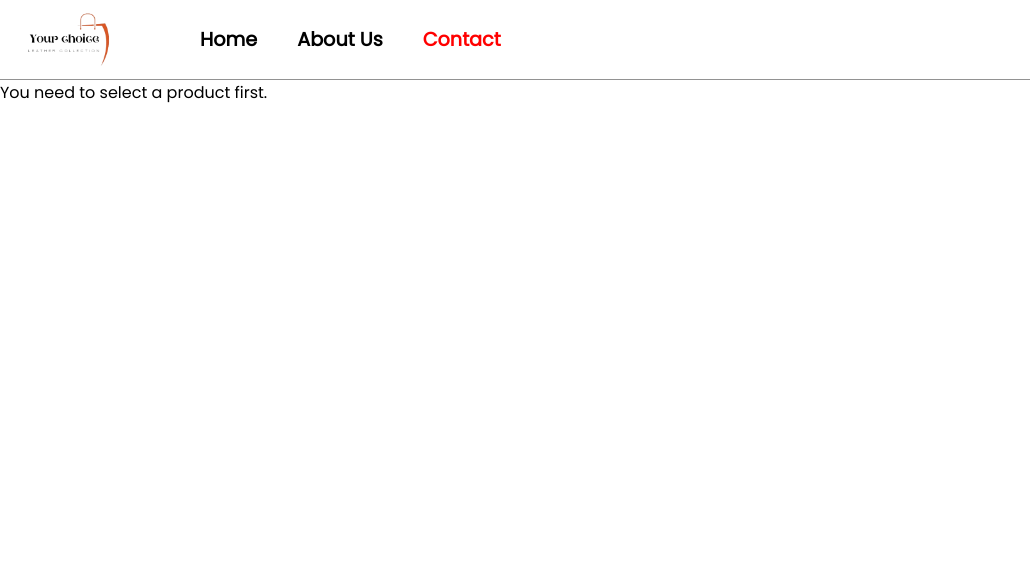
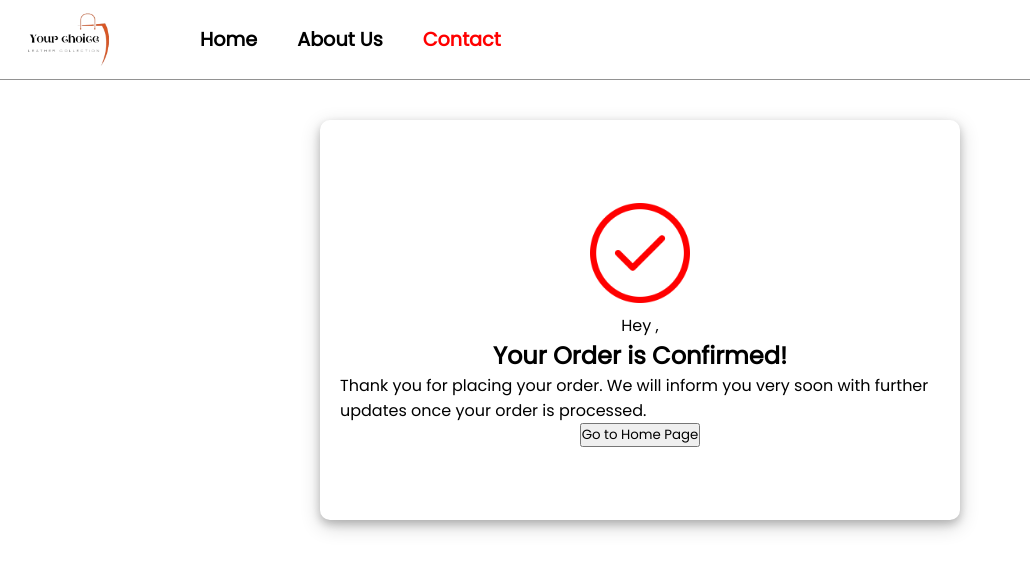
Before and after one commit to huzaifakhan0308/your-choice-frontend, a Next.js app: page /buyProduct in a window 1280 px wide. Shown: the top 570 px of the page, without its empty margins (0-1030 px from the left). Built offline with nearby package versions, Linux system fonts and the light colour scheme; a web font is replaced by a local one.

Commit message:
add styles to order confirmation

```diff
--- a/app/buyProduct/page.jsx
+++ b/app/buyProduct/page.jsx
@@ -1,9 +1,10 @@
 "use client";
-import React, { useEffect, useState } from 'react'
+import React, { useEffect, useState, useRef } from 'react'
 import Navbar from '../navbar/navbar'
 import styles from './page.module.css'
 import menShoes from '../../assets/menShoes.jpeg';
 import shoes from '../../assets/shoes.jpg'
+import done from '../../public/done.png'
 
 function Contact() {
   const products = [
@@ -16,7 +17,8 @@ function Contact() {
       gender: "female",
       type: "shoes",
       _id: "1",
-      sizes: [7, 8, 9, 10, 11]
+      sizes: [7, 8, 9, 10, 11],
+      quantity: 3
     },
     {
       title: "handbag",
@@ -27,7 +29,8 @@ function Contact() {
       gender: "male",
       type: "handbag",
       _id: "2",
-      sizes: [7, 8, 9, 10, 11]
+      sizes: [7, 8, 9, 10, 11],
+      quantity: 3
     },
     {
       title: "jackets",
@@ -38,7 +41,8 @@ function Contact() {
       gender: "kid",
       type: "jackets",
       _id: "3",
-      sizes: [3, 4, 5, 6, 7]
+      sizes: [3, 4, 5, 6, 7],
+      quantity: 4
     },
     {
       title: "shoes",
@@ -49,7 +53,8 @@ function Contact() {
       gender: "female",
       type: "shoes",
       _id: "4",
-      sizes: [7, 8, 9, 10, 11]
+      sizes: [7, 8, 9, 10, 11],
+      quantity: 5
     },
     {
       title: "shoes",
@@ -60,7 +65,8 @@ function Contact() {
       gender: "female",
       type: "shoes",
       _id: "5",
-      sizes: [7, 8, 9, 10, 11]
+      sizes: [7, 8, 9, 10, 11],
+      quantity: 2
     },
     {
       title: "shoes",
@@ -71,7 +77,8 @@ function Contact() {
       gender: "female",
       type: "shoes",
       _id: "6",
-      sizes: [7, 8, 9, 10, 11]
+      sizes: [7, 8, 9, 10, 11],
+      quantity: 3
     }
   ]
 
@@ -81,16 +88,18 @@ function Contact() {
     size: '',
   });
 
-  const firstNameRef = React.useRef();
-  const lastNameRef = React.useRef();
-  const addressRef = React.useRef();
-  const phoneRef = React.useRef();
-  const emailRef = React.useRef();
-  const cityRef = React.useRef();
-  const stateRef = React.useRef();
-  const zipRef = React.useRef();
+  const firstNameRef = useRef();
+  const lastNameRef = useRef();
+  const addressRef = useRef();
+  const phoneRef = useRef();
+  const emailRef = useRef();
+  const cityRef = useRef();
+  const stateRef = useRef();
+  const zipRef = useRef();
 
   const [quantity, setQuantity] = useState(1);
+  const [successfullPage, setSuccessfullPage] = useState(true);
+  const [enoughQuantity, setEnoughQuantity] = useState(false);
 
   useEffect(() => {
     let data = JSON.parse(localStorage.getItem("yourChoice-purchase-details"))
@@ -121,6 +130,7 @@ function Contact() {
     };
 
     console.log("Form Values:", formData);
+    setSuccessfullPage(true)
 
     localStorage.setItem("yourChoice-purchase-details", JSON.stringify(""));
     setDetails({
@@ -131,10 +141,15 @@ function Contact() {
   };
 
   const increaseQuantity = () => {
-    setQuantity(prevQuantity => prevQuantity + 1);
+    if (quantity === products.find((product) => product._id === details.productId)?.quantity) {
+      setEnoughQuantity(true)
+    }else{
+      setQuantity(prevQuantity => prevQuantity + 1);
+    }
   };
 
   const decreaseQuantity = () => {
+    setEnoughQuantity(false)
     setQuantity(prevQuantity => Math.max(prevQuantity - 1, 1));
   };
 
@@ -143,11 +158,25 @@ function Contact() {
         <Navbar />
       <div className={styles.container}>
           {!details.productId ? (
-            <p>You need to select a product first.</p>
+            <>
+              {successfullPage ?
+                <div className={styles.successfullPage}>
+                  <img src={done.src} alt="" />
+                  <p>Hey {firstNameRef.current && firstNameRef.current.value ? firstNameRef.current.value + " " + lastNameRef.current.value : ""},</p>
+                  <h2>Your Order is Confirmed!</h2>
+                  <p>
+                    Thank you for placing your order. We will inform you very soon with further updates once your order is processed.
+                  </p>
+                  <button>Go to Home Page</button>
+                </div>
+                :
+                <p style={{ marginTop: "10vh" }} >Oops! something went wrong wait for few seconds or select any product again.</p>
+              }
+            </>
           ) : (
             <>
               <form className="row g-3" onSubmit={handleSubmit}>
-                <h1>Your <span style={{ color: "red"}}>Choice</span> Shop!</h1>
+                  <h1>Thank you for choosing Your <span style={{ color: "red"}}>Choice</span> Shop!</h1>
                 <div className="col-md-6">
                   <label className="form-label">First name</label>
                   <input type="text" className="form-control" id="inputEmail4" ref={firstNameRef} required />
@@ -195,7 +224,7 @@ function Contact() {
                 <img src={products.find((product) => product._id === details.productId)?.img[0].src || ""} alt="" />
                 <h2>{details ? products.find((product) => product._id === details.productId)?.title : ""}</h2>
                 <p>Total Rs: {details ? products.find((product) => product._id === details.productId)?.price * quantity : ""}</p>
-                <div className={styles.colorDiv} style={{ color: "red"}} >Selected Color :<br />
+                <div className={styles.colorDiv} style={{ color: "red"}} >Selected Color:<br />
                   <div style={{ backgroundColor: details ? details.color : "" }}></div>
                 </div>
                 <p className={styles.selectedSize}>Selected Size: <span>{details ? details.size : ""}</span></p>
@@ -206,7 +235,16 @@ function Contact() {
                       <h4>{quantity}</h4>
                     <button onClick={increaseQuantity}>+</button>
                   </div>
+                    <p
+                      style={{ display: enoughQuantity ? "block" : "none", fontWeight: 'lighter', color: "red" }} >
+                        we have only  <span style={{ fontWeight: 'bolder' }}>
+                        {products.find((product) => product._id === details.productId)?.quantity}</span> items of this type
+                    </p>
                 </div>
+                <p className={styles.delivery}>
+                  Free delivery is offered for locations within the Nowshera to Peshawar range<br />
+                  For other cities, delivery charges will apply, we will notify you on the provided contact number after receiving your order. <br />
+                </p>
               </div>
             </>
           )}
--- a/app/buyProduct/page.module.css
+++ b/app/buyProduct/page.module.css
@@ -1,8 +1,30 @@
 .container {
     display: flex;
+    justify-content: center;
     flex-direction: column;
     width: 100%;
     min-height: 92vh;
+}
+
+.successfullPage {
+    display: flex;
+    justify-content: center;
+    align-items: center;
+    flex-direction: column;
+    padding: 20px;
+    width: 50%;
+    height: 50vh;
+    margin-top: 5vh;
+    box-shadow: 0 4px 8px 0 rgba(0, 0, 0, 0.2), 0 6px 20px 0 rgba(0, 0, 0, 0.19);
+    border-radius: 10px;
+}
+
+.successfullPage img {
+    width: 20%;
+    padding: 10px;
+}
+.successfullPage h2 {
+    font-weight: bolder;
 }
 
 .container h1 {
@@ -83,6 +105,12 @@
     height: 4.5vh;
 }
 
+.delivery {
+    padding-top: 10px;
+    font-weight: normal;
+    font-size: 12px;
+}
+
 @media screen and (min-width: 768px) {
     .container {
         min-height: 90vh;
```
Also changed, not shown: public/done.png (added).
